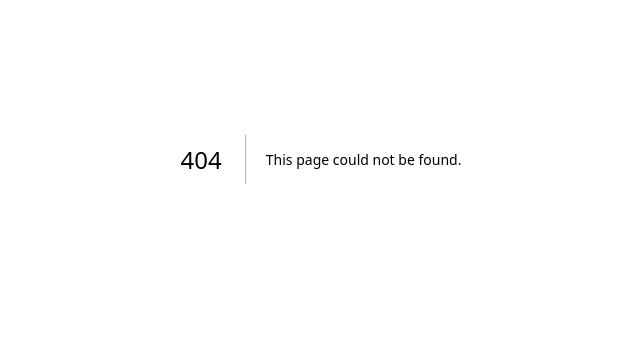
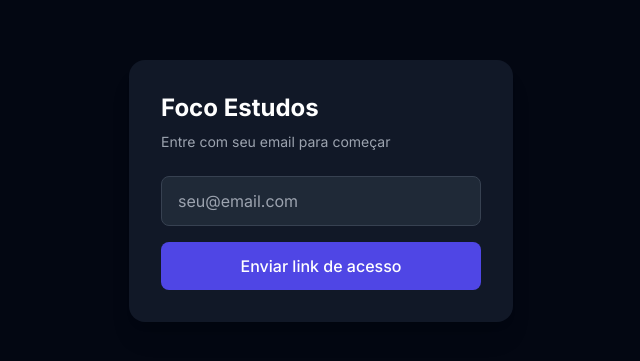
Before and after one commit to brendaschaper25/foco-estudos, a Next.js app: page /login in a window 1280 px wide. Before the commit this address had no page. Shown: the part 241-602 px from the top of the page, without its empty margins (319-959 px from the left). Built offline with nearby package versions, Linux system fonts and the light colour scheme; no server answers.

Commit message:
feat: login page, root layout with nav and settings upsert, skeleton loader

```diff
--- a/app/layout.tsx
+++ b/app/layout.tsx
@@ -1,35 +1,45 @@
-import type { Metadata } from "next";
-import localFont from "next/font/local";
-import "./globals.css";
+import type { Metadata } from 'next'
+import { Inter } from 'next/font/google'
+import './globals.css'
+import { Toaster } from 'react-hot-toast'
+import { createClient } from '@/lib/supabase-server'
+import Link from 'next/link'
 
-const geistSans = localFont({
-  src: "./fonts/GeistVF.woff",
-  variable: "--font-geist-sans",
-  weight: "100 900",
-});
-const geistMono = localFont({
-  src: "./fonts/GeistMonoVF.woff",
-  variable: "--font-geist-mono",
-  weight: "100 900",
-});
+const inter = Inter({ subsets: ['latin'] })
 
 export const metadata: Metadata = {
-  title: "Create Next App",
-  description: "Generated by create next app",
-};
+  title: 'Foco Estudos',
+  description: 'Timer Pomodoro e tracking de estudos',
+}
 
-export default function RootLayout({
-  children,
-}: Readonly<{
-  children: React.ReactNode;
-}>) {
+export default async function RootLayout({ children }: { children: React.ReactNode }) {
+  const supabase = createClient()
+  const { data: { user } } = await supabase.auth.getUser()
+
+  if (user) {
+    await supabase.from('settings').upsert(
+      { user_id: user.id },
+      { onConflict: 'user_id', ignoreDuplicates: true }
+    )
+  }
+
   return (
-    <html lang="en">
-      <body
-        className={`${geistSans.variable} ${geistMono.variable} antialiased`}
-      >
-        {children}
+    <html lang="pt-BR">
+      <body className={`${inter.className} bg-gray-950 text-white min-h-screen`}>
+        <Toaster position="top-right" toastOptions={{ style: { background: '#1f2937', color: '#fff' } }} />
+        {user && (
+          <nav className="border-b border-gray-800 px-6 py-3 flex gap-6 text-sm">
+            <Link href="/" className="hover:text-indigo-400 transition">Dashboard</Link>
+            <Link href="/timer" className="hover:text-indigo-400 transition">Timer</Link>
+            <Link href="/historico" className="hover:text-indigo-400 transition">Histórico</Link>
+            <Link href="/tecnicas" className="hover:text-indigo-400 transition">Técnicas</Link>
+            <Link href="/configuracoes" className="hover:text-indigo-400 transition">Configurações</Link>
+          </nav>
+        )}
+        <main className="max-w-4xl mx-auto px-6 py-8">
+          {children}
+        </main>
       </body>
     </html>
-  );
+  )
 }
--- /dev/null
+++ b/app/loading.tsx
@@ -0,0 +1,9 @@
+export default function Loading() {
+  return (
+    <div className="space-y-4 animate-pulse">
+      <div className="h-8 bg-gray-800 rounded w-48" />
+      <div className="h-48 bg-gray-800 rounded-2xl" />
+      <div className="h-32 bg-gray-800 rounded-2xl" />
+    </div>
+  )
+}
--- /dev/null
+++ b/app/login/page.tsx
@@ -0,0 +1,62 @@
+'use client'
+import { useState } from 'react'
+import { createClient } from '@/lib/supabase-browser'
+
+export default function LoginPage() {
+  const [email, setEmail] = useState('')
+  const [sent, setSent] = useState(false)
+  const [loading, setLoading] = useState(false)
+  const [error, setError] = useState('')
+  const supabase = createClient()
+
+  async function handleSubmit(e: React.FormEvent) {
+    e.preventDefault()
+    setLoading(true)
+    setError('')
+    const { error } = await supabase.auth.signInWithOtp({
+      email,
+      options: { emailRedirectTo: `${location.origin}/auth/callback` },
+    })
+    if (error) {
+      setError('Erro ao enviar o link. Verifique o email e tente novamente.')
+    } else {
+      setSent(true)
+    }
+    setLoading(false)
+  }
+
+  return (
+    <div className="min-h-screen flex items-center justify-center bg-gray-950">
+      <div className="w-full max-w-sm p-8 bg-gray-900 rounded-2xl shadow-xl">
+        <h1 className="text-2xl font-bold text-white mb-2">Foco Estudos</h1>
+        <p className="text-gray-400 mb-6 text-sm">Entre com seu email para começar</p>
+
+        {sent ? (
+          <div className="text-center text-green-400">
+            <p className="text-lg font-medium">Link enviado!</p>
+            <p className="text-sm text-gray-400 mt-2">Verifique sua caixa de entrada em {email}</p>
+          </div>
+        ) : (
+          <form onSubmit={handleSubmit} className="space-y-4">
+            <input
+              type="email"
+              required
+              placeholder="seu@email.com"
+              value={email}
+              onChange={e => setEmail(e.target.value)}
+              className="w-full px-4 py-3 bg-gray-800 text-white rounded-lg border border-gray-700 focus:outline-none focus:border-indigo-500"
+            />
+            {error && <p className="text-red-400 text-sm">{error}</p>}
+            <button
+              type="submit"
+              disabled={loading}
+              className="w-full py-3 bg-indigo-600 hover:bg-indigo-500 disabled:opacity-50 text-white font-medium rounded-lg transition"
+            >
+              {loading ? 'Enviando...' : 'Enviar link de acesso'}
+            </button>
+          </form>
+        )}
+      </div>
+    </div>
+  )
+}
```
